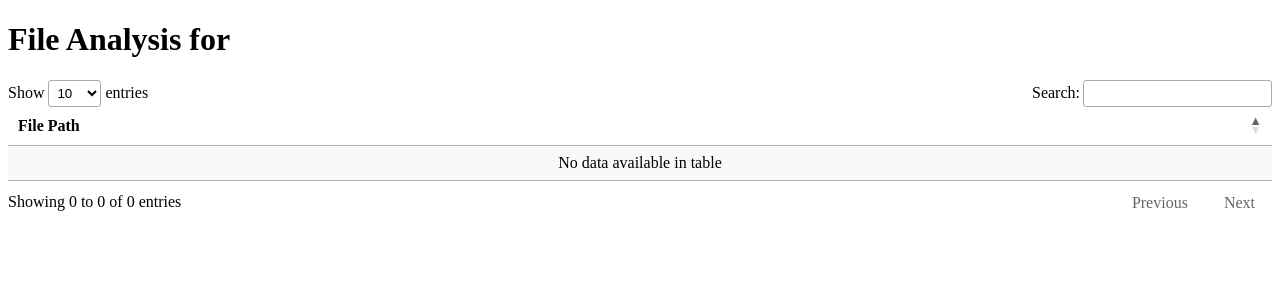
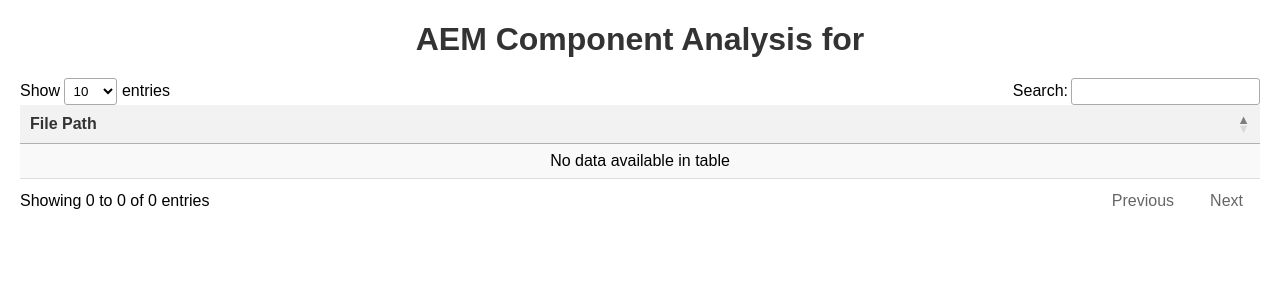
Before and after one commit to ebenezer-isaac/aem-component-analysis, a Node server app: template views/performAnalysis.ejs in a window 1280 px wide. Shown: the top 300 px of the page. Run offline with Node 20, Linux system fonts and the light colour scheme; the template is opened without the code that fills it, so the values that code supplies are empty; some libraries are stand-ins or nearby versions.

Commit message:
data-sly-use

```diff
--- a/routes/performAnalysis.js
+++ b/routes/performAnalysis.js
@@ -20,7 +20,9 @@ const searchConfig = {
         { key: 'ddsTags', pattern: new RegExp('<(dds-[a-zA-Z0-9-]+)', 'g'), cleaning: 'tags', unique: true },
         { key: 'caemTags', pattern: new RegExp('<(caem-[a-zA-Z0-9-]+)', 'g'), cleaning: 'tags', unique: true },
         { key: 'carbonImport', pattern: new RegExp('attributeName\\s*=\\s*["\']([^"\']+)["\']', 'g'), cleaning: 'multipleQuotations', unique: true },
-        { key: 'resourceType', pattern: new RegExp("resourceType\\s*=\\s*['\"\\s]([^'\"]+)['\"\\s]", 'g'), cleaning: 'multipleQuotations', unique: true }
+        { key: 'resourceType', pattern: new RegExp("resourceType\\s*=\\s*['\"\\s]([^'\"]+)['\"\\s]", 'g'), cleaning: 'multipleQuotations', unique: true },
+        { key: 'dynamicDataSlyUse', pattern: /data-sly-use\.\w+\s*=\s*["'](\/apps[^"']*)["']/g, cleaning: 'multipleQuotations', unique: true }
+
     ]
 };
 
--- a/views/performAnalysis.ejs
+++ b/views/performAnalysis.ejs
@@ -4,14 +4,52 @@
 <head>
     <meta charset="UTF-8">
     <meta name="viewport" content="width=device-width, initial-scale=1.0">
-    <title>File Analysis</title>
+    <title>AEM Components</title>
     <link rel="stylesheet" href="https://cdn.datatables.net/1.10.24/css/jquery.dataTables.min.css">
+    <style>
+        body {
+            font-family: Arial, sans-serif;
+            margin: 20px;
+        }
+
+        h1 {
+            color: #333;
+            text-align: center;
+            margin-bottom: 20px;
+        }
+
+        table.dataTable {
+            width: 100%;
+            border-collapse: collapse;
+        }
+
+        table.dataTable thead th {
+            background-color: #f2f2f2;
+            color: #333;
+            font-weight: bold;
+        }
+
+        table.dataTable tbody tr:nth-child(even) {
+            background-color: #f9f9f9;
+        }
+
+        table.dataTable tbody tr:hover {
+            background-color: #e0e0e0;
+        }
+
+        table.dataTable td,
+        table.dataTable th {
+            padding: 10px;
+            text-align: left;
+            border-bottom: 1px solid #ddd;
+        }
+    </style>
     <script src="https://code.jquery.com/jquery-3.6.0.min.js"></script>
     <script src="https://cdn.datatables.net/1.10.24/js/jquery.dataTables.min.js"></script>
 </head>
 
 <body>
-    <h1>File Analysis for
+    <h1>AEM Component Analysis for
         <%= location %>
     </h1>
     <table id="resultTable" class="display">
```
Also changed, not shown: component_data.json.
